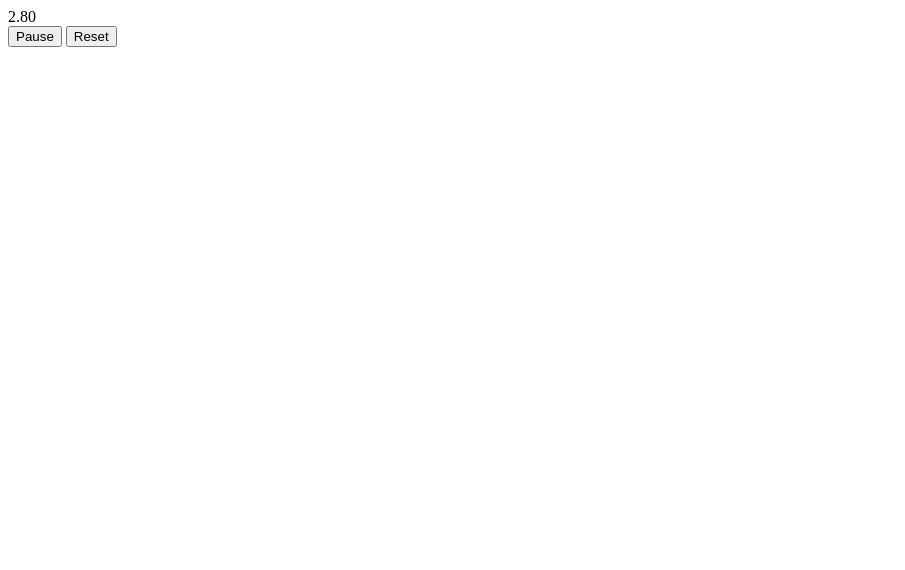
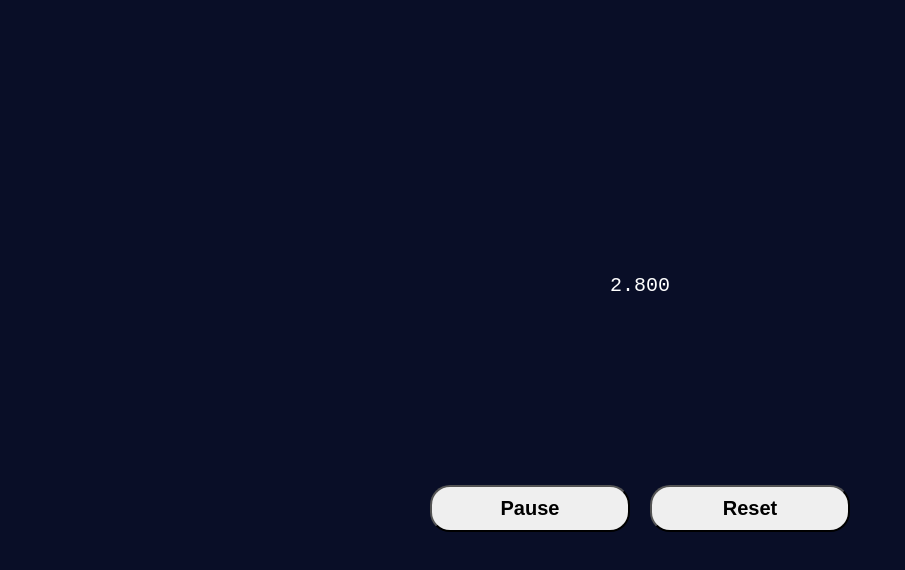
Before and after one commit to parthverma-pv/stopwatch, a plain HTML site: page index.html in a window 1280 px wide. Both pictures are taken after a click on the button "Start". Shown: the whole page, without its empty margins (0-905 px from the left). Drawn offline with nearby package versions, Linux system fonts and the light colour scheme.

Commit message:
added a bit css styling.

```diff
--- a/script.js
+++ b/script.js
@@ -16,7 +16,7 @@ $(document).ready(function(){
 
     function updateStopwatch(){
         elapsed = (performance.now() - startTime);
-        content.text((elapsed/1000).toFixed(2));
+        content.text((elapsed/1000).toFixed(3));
     }
 
     function resetStopwatch(){
@@ -34,14 +34,18 @@ $(document).ready(function(){
     $('#start-button').click(function(){
         if($(this).text() === 'Start'){
             startStopwatch();
-            $(this).addClass('hidden');
-            $('#reset-button, #pause-resume-button').removeClass('hidden');
+            $('#pause-resume-button').text('Pause');
+            $(this).fadeOut(100,function(){
+                $('#reset-button, #pause-resume-button').fadeIn(100);
+            });
+
         }
     });
 
     $('#reset-button').click(function(){
-        $('#reset-button, #pause-resume-button').addClass('hidden');
-        $('#start-button').removeClass('hidden');
+        $('#reset-button, #pause-resume-button').fadeOut(250,function(){
+            $('#start-button').fadeIn(250);
+        });
         resetStopwatch();
     });
 
--- a/style.css
+++ b/style.css
@@ -1,3 +1,36 @@
+body{
+    background-color: rgb(9, 14, 39);
+    display: grid;
+    justify-content: center;
+    color: white;
+    height: 100vh;
+    align-items: center;
+
+}
+
+#main{
+    display: grid;
+    font-family: 'Courier New', Courier, monospace;
+    justify-content: center;
+    font-size: 20px;
+}
+#buttons{
+    display: flex;
+    justify-content: center;
+
+}
+
+.button{
+    padding: 10px;
+    margin: 10px;
+    width: 200px;
+    border-radius: 20px;
+    @import url('https://fonts.googleapis.com/css2?family=Raleway:wght@100;800&display=swap');
+    font-family: 'Raleway', sans-serif;
+    font-weight: 800;
+    font-size: 20px;
+}
+
 .hidden{
     display: none;
 }
```
